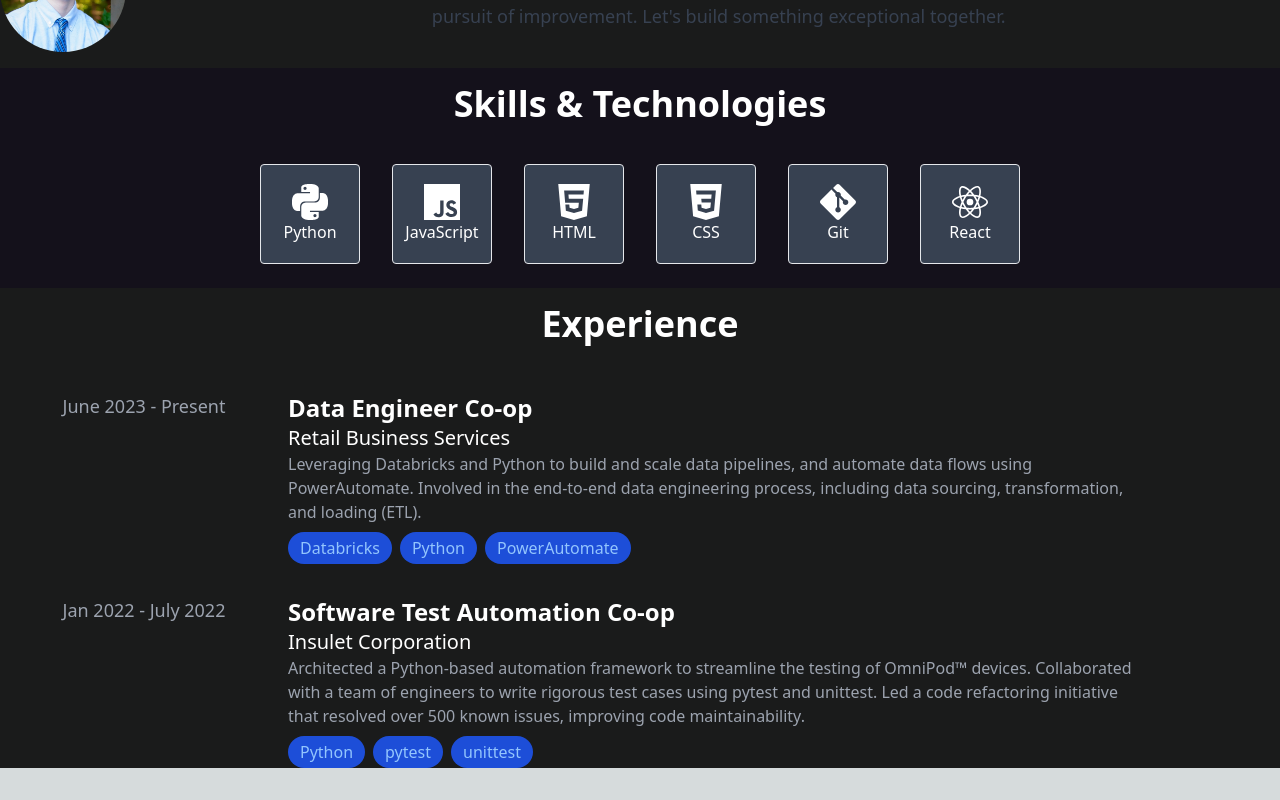
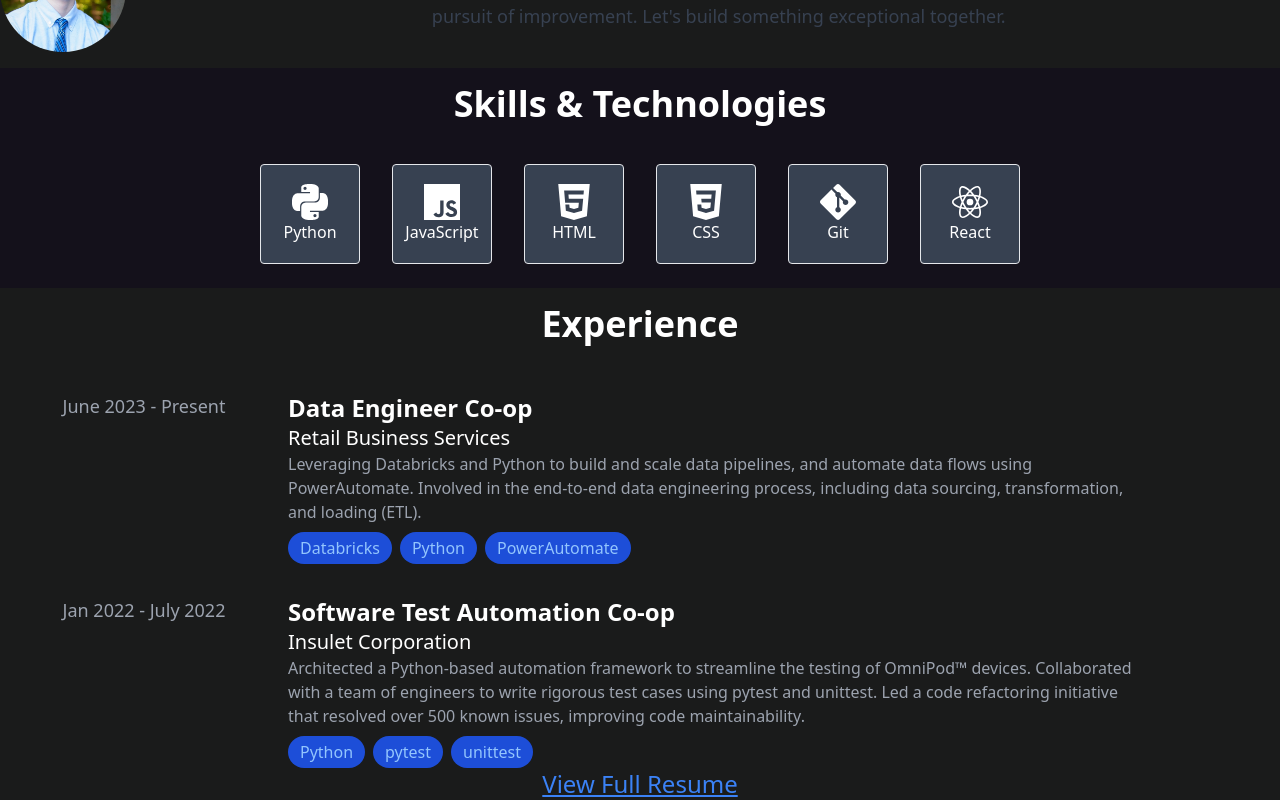
Before and after one commit to csiv23/portfolio, a Next.js app in the folder frontend/: page / in a window 1280 px wide. Shown: the part 928-1728 px from the top of the page. Before the commit the page ends 1696 px from the top, so only its background shows below. Built offline with nearby package versions, Linux system fonts and the light colour scheme.

Commit message:
Added resume to site

```diff
--- a/frontend/components/Experience.tsx
+++ b/frontend/components/Experience.tsx
@@ -63,6 +63,14 @@ const Experience: FC = () => {
           </div>
         ))}
       </div>
+      <a
+        href="/resume.pdf"
+        target="_blank"
+        rel="noopener noreferrer"
+        className="text-2xl underline text-blue-500 hover:text-blue-700 transition-all duration-300 ease-in-out mb-8"
+      >
+        View Full Resume
+      </a>
     </div>
   );
 };
```
Also changed, not shown: 1 other file (tests, documents, lock files or other folders).
